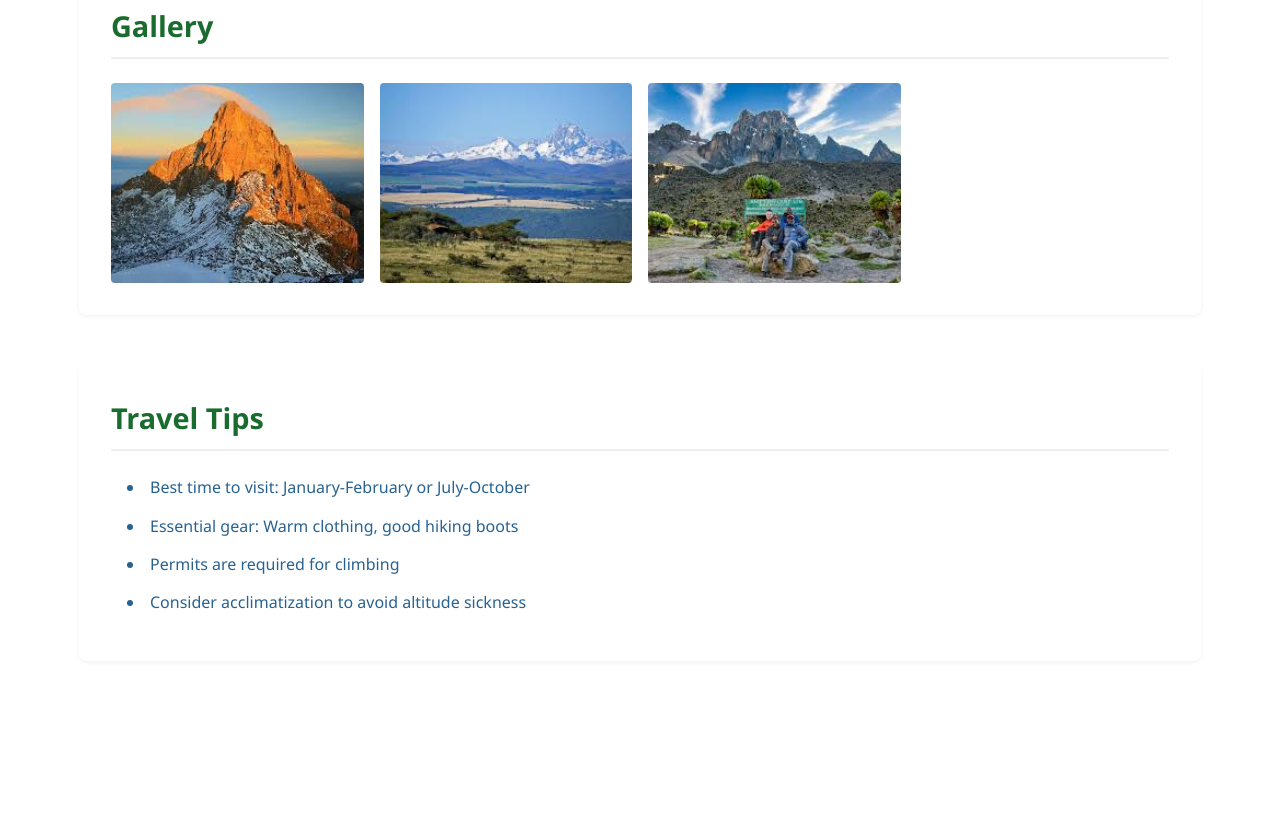
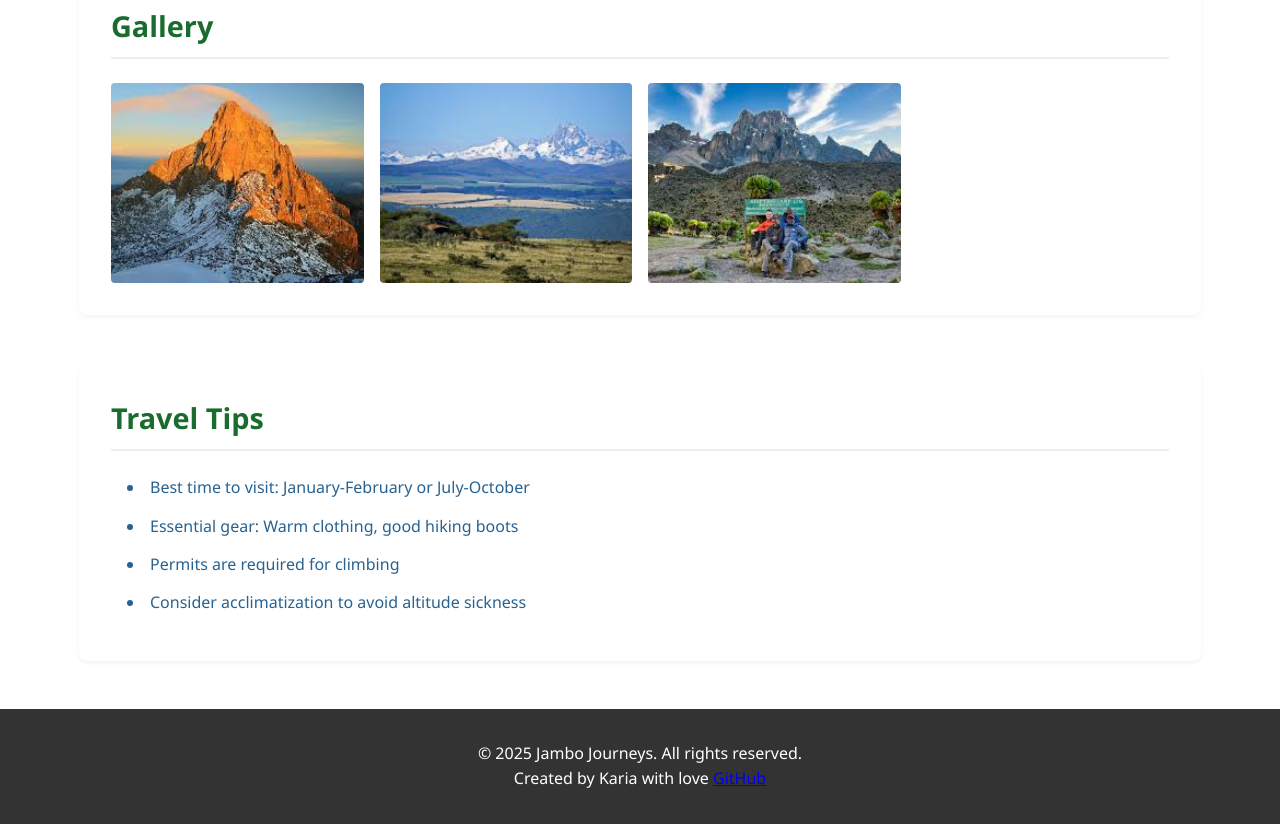
Before and after one commit to morriskaria/Jambo-Journeys, a website: page index.html in a window 1280 px wide. Shown: the part 1008-1832 px from the top of the page. Before the commit the page ends 1717 px from the top, so only its background shows below. Drawn offline with Linux system fonts and the light colour scheme; no server answers.

Commit message:
commit last

```diff
--- a/index.html
+++ b/index.html
@@ -69,6 +69,11 @@
             </div>
         </section>
     </main>
+    <footer>
+        <div class="container">
+            <p>&copy; 2025 Jambo Journeys. All rights reserved.</p>
+            <p>Created by Karia with love <a href="https://github.com/karia-jambo" target="_blank" rel="noopener">GitHub</a></p>
+    </footer>
 
     <script src="./src.js"></script>
 </body>
```
